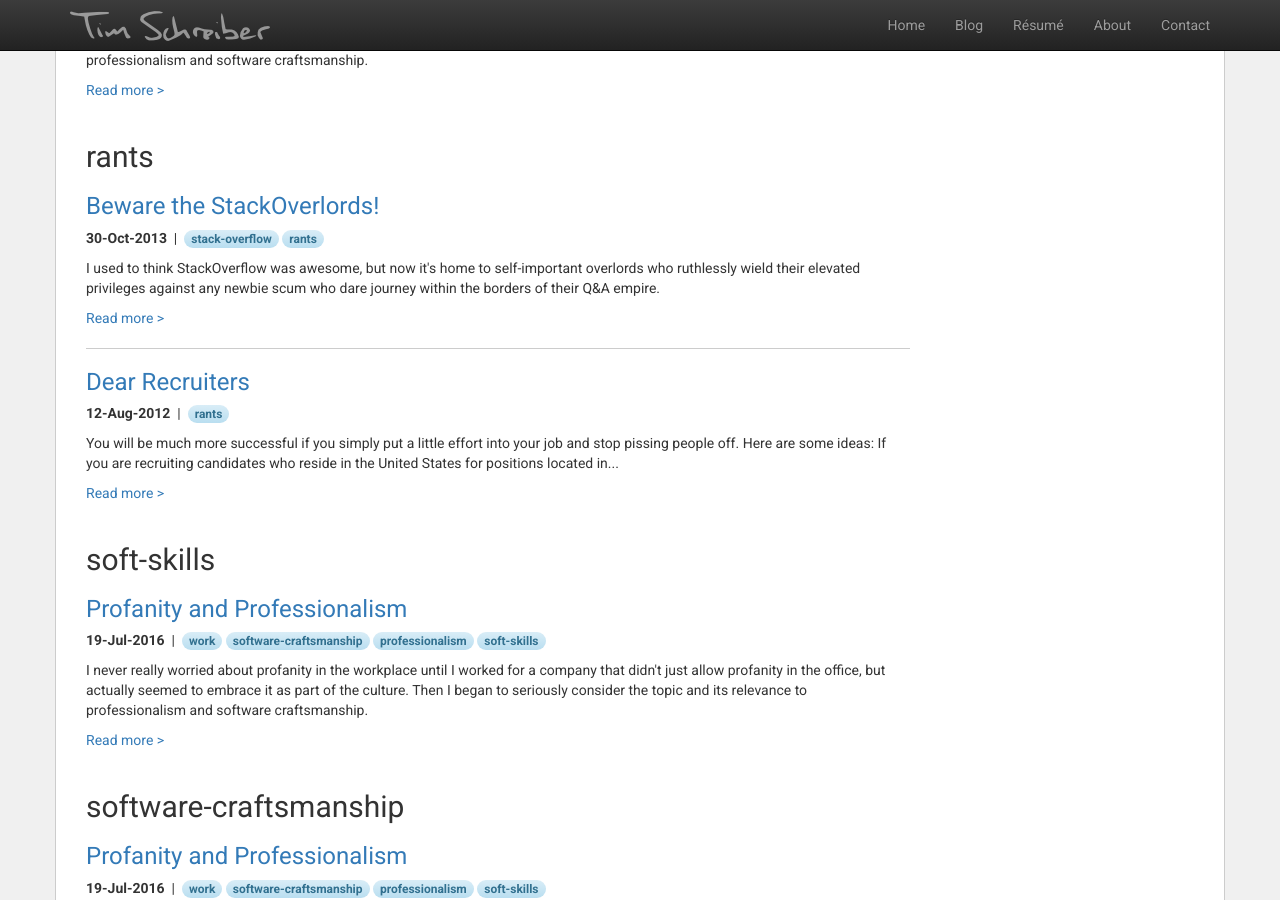
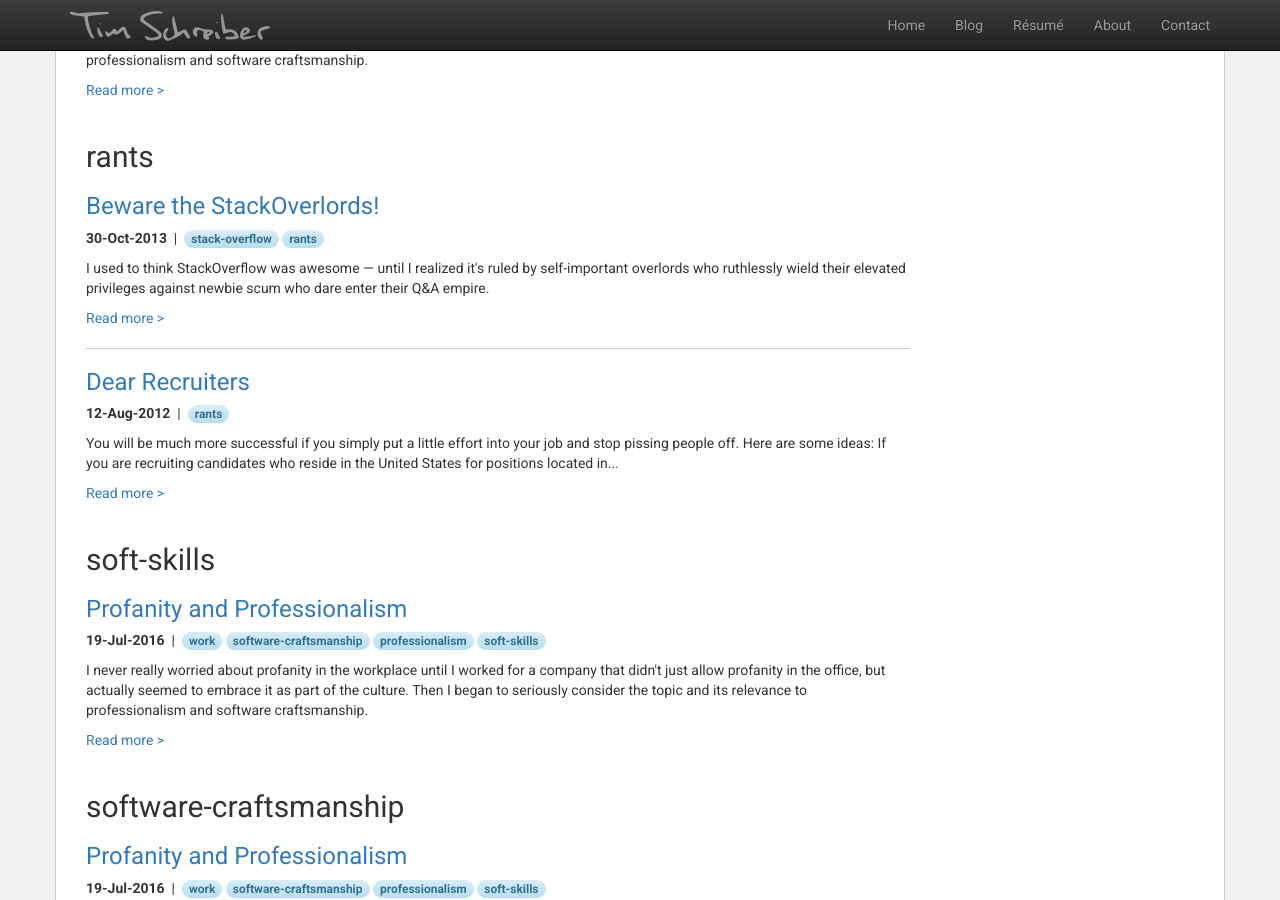
Before and after one commit to timschreiber/timschreiber.github.com, a Jekyll site: the page built from blog/tags/index.html, in a window 1280 px wide and 900 px high, scrolled down 5971 px. Built offline with Jekyll 4.4.1, drawn with Linux system fonts in a browser that asks for light colours; nearby versions of some CDN libraries; some of the changed text lies outside the part shown.

Commit message:
Update 2013-10-30-beware-the-stackoverlords.md

```diff
--- a/_posts/2013-10-30-beware-the-stackoverlords.md
+++ b/_posts/2013-10-30-beware-the-stackoverlords.md
@@ -4,7 +4,7 @@ title: "Beware the StackOverlords!"
 canonical: "http://timschreiber.com/2013/10/30/beware-the-stackoverlords/"
 author: "Tim"
 comments: true
-description: "I used to think StackOverflow was awesome, but now it's home to self-important overlords who ruthlessly wield their elevated privileges against any newbie scum who dare journey within the borders of their Q&amp;A empire."
+description: "I used to think StackOverflow was awesome &mdash; until I realized it's ruled by self-important overlords who ruthlessly wield their elevated privileges against newbie scum who dare enter their Q&amp;A empire."
 image: "beware-the-stackoverlords-2.jpg"
 color: "#5B1F04"
 tags:
```
